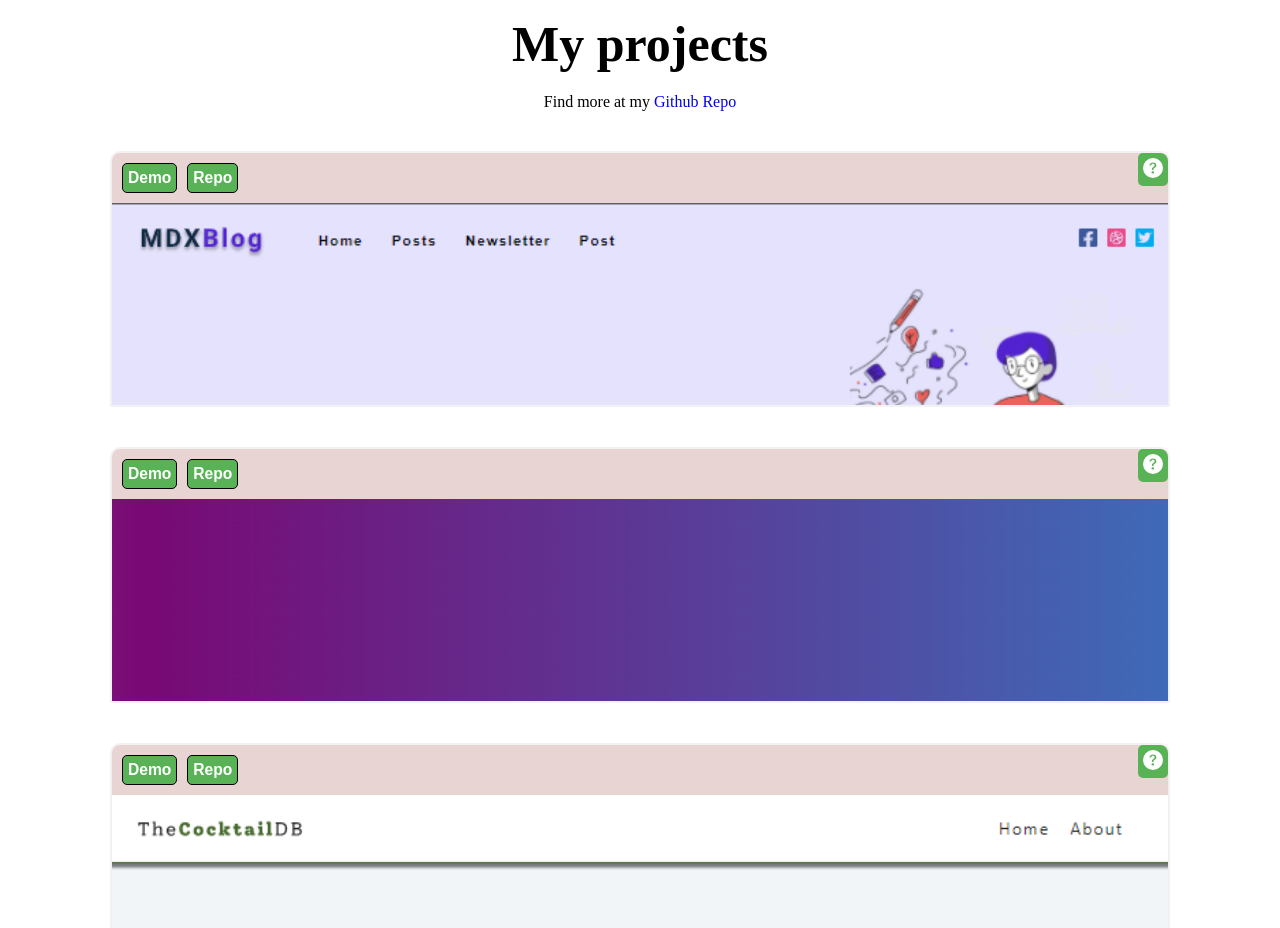
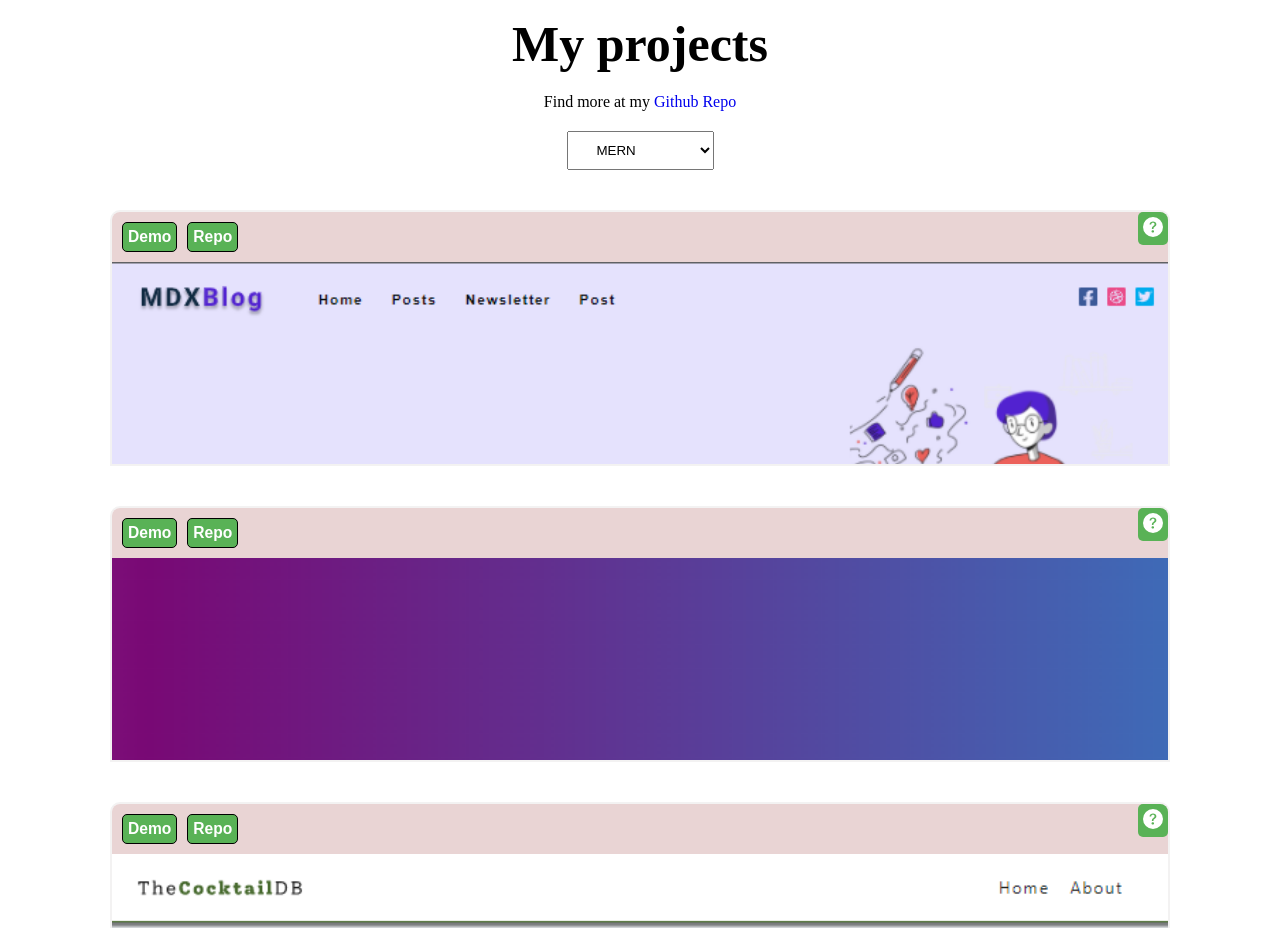
Before and after one commit to cuongvu3009/cuongvuduc3009, a React (Create React App) app: page / in a window 1280 px wide. Shown: the part 5000-5928 px from the top of the page. Built offline with nearby package versions, Linux system fonts and the light colour scheme.

Commit message:
initial firebase

```diff
--- a/package.json
+++ b/package.json
@@ -5,6 +5,7 @@
   "dependencies": {
     "@emailjs/browser": "^3.4.0",
     "emailjs-com": "^3.2.0",
+    "firebase": "^9.12.1",
     "react": "^17.0.2",
     "react-dom": "^17.0.2",
     "react-icons": "^4.3.1",
--- a/src/components/ProJectList/ProjectList.jsx
+++ b/src/components/ProJectList/ProjectList.jsx
@@ -1,6 +1,7 @@
 import './projectList.css';
 import Project from '../Project/Project';
 import { products } from '../../data';
+import Sort from '../Sort/Sort';
 
 const ProjectList = () => {
   return (
@@ -15,8 +16,10 @@ const ProjectList = () => {
             rel='noreferrer'
           >
             github repo
-          </a>{' '}
+          </a>
         </p>
+
+        <Sort />
       </div>
 
       <div className='pl-list'>
--- /dev/null
+++ b/src/components/Sort/Sort.jsx
@@ -0,0 +1,18 @@
+import React from 'react';
+import './sort.css';
+
+const Sort = () => {
+  return (
+    <div className='s-container'>
+      <select name='tech' id='s-select'>
+        <option value='mern'>MERN</option>
+        <option value='react'>Vanila React</option>
+        <option value='firebase'>Firebase</option>
+        <option value='next'>Next.js</option>
+        <option value='gatsby'>Gatsby.js</option>
+      </select>
+    </div>
+  );
+};
+
+export default Sort;
--- /dev/null
+++ b/src/components/Sort/sort.css
@@ -0,0 +1,7 @@
+.s-container {
+  margin: 20px;
+}
+
+#s-select {
+  padding: 10px 25px;
+}
```
Also changed, not shown: src/firebase/config.js (added, +22 -0 lines), 1 other file (tests, documents, lock files or other folders).
